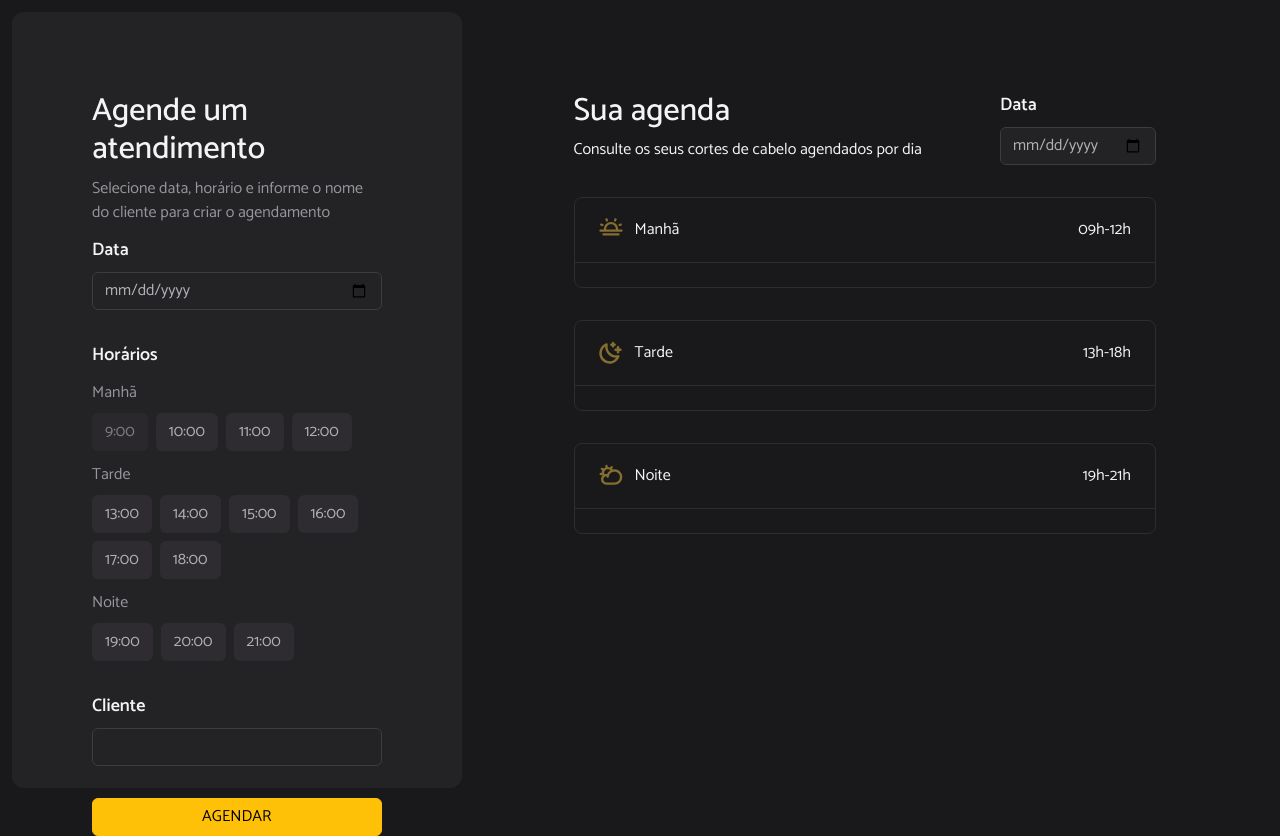
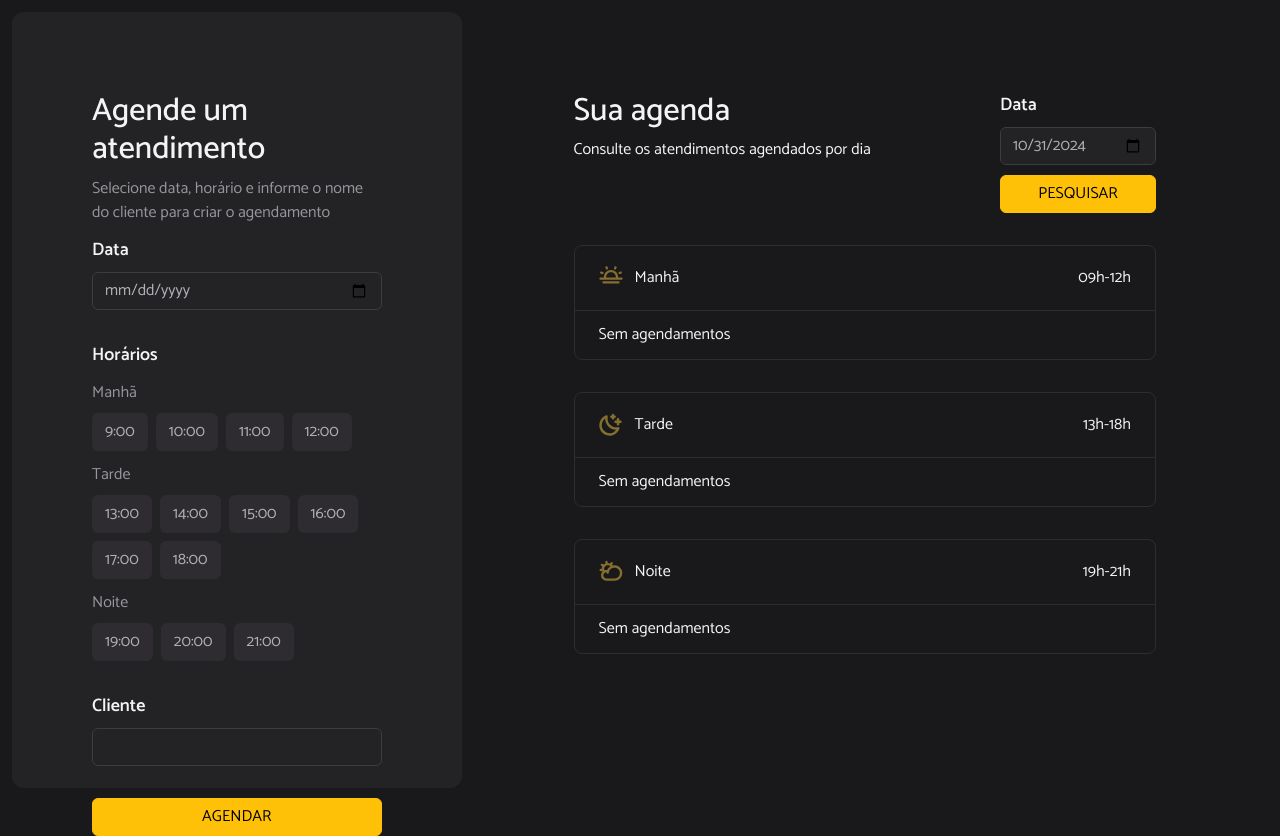
Before and after one commit to mariopardojr/crud-agendamento, a PHP site: page / in a window 1280 px wide. Run offline with PHP 8.4, Linux system fonts and the light colour scheme.

Commit message:
feat: filter schedule by date

```diff
--- a/index.php
+++ b/index.php
@@ -1,10 +1,19 @@
 <?php
 session_start();
+date_default_timezone_set('America/Sao_Paulo');
+
+if (!isset($_SESSION['customers'])) {
+  $_SESSION['customers'] = [];
+}
+
+if (!isset($_SESSION['searchDate'])) {
+  $_SESSION['searchDate'] = date("Y-m-d");
+}
+
 $morning;
 $afternoon;
 $night;
 $customerToEdit;
-$disabledButtons = [];
 
 class Customer
 {
@@ -27,7 +36,34 @@ class Customer
     }
 }
 
-function addScheduleToList($customer): void {
+function filterScheduleByDate(): void {
+  if (count($_SESSION['customers']) > 0) {
+    $customers = array_filter($_SESSION['customers'], function($customer) {
+      return $customer->date == $_SESSION['searchDate'];
+    });
+
+    foreach ($customers as $customer) {
+      categorizeScheduleByTime($customer);
+    }
+  }
+}
+
+function setDisablebButtons(): void {
+  if (!isset($_SESSION['disabledButtons'])) {
+    $_SESSION['disabledButtons'] = [];
+  }
+
+  foreach ($_SESSION['customers'] as $customer) {
+    $_SESSION['disablebButtons'][] = $customer->time;
+  }
+
+}
+
+function handleDisableButton($value): bool {
+  return $_SESSION['disabledButtons'] && in_array($value, $_SESSION['disabledButtons']);
+}
+
+function categorizeScheduleByTime($customer): void {
     if ($customer->time >= 9 && $customer->time <= 12) {
       $GLOBALS['morning'][] = $customer;
     }
@@ -41,33 +77,38 @@ function addScheduleToList($customer): void {
     }
 }
 
-function setScheduleByTime(): void {
-  foreach ($_SESSION['formData'] as $schedule) {
-    addScheduleToList($schedule);
+function retrieveSchedule(): void {
+  foreach ($_SESSION['customers'] as $schedule) {
+    categorizeScheduleByTime($schedule);
   }
 }
 
 if (isset($_POST['submit'])) {
-    if (!isset($_SESSION['formData'])) {
-      $_SESSION['formData'] = [];
-    }
-
-    setScheduleByTime();
-
     $customer = new Customer($_POST['customer'], $_POST['time'], $_POST['date']);
-    $_SESSION['formData'][] = $customer;
-
-    addScheduleToList($customer);
+    $_SESSION['customers'][] = $customer;
+    $_SESSION['disabledButtons'][] = $_POST['time'];
     $GLOBALS['disabledButtons'][] = $_POST['time'];
 }
 
 if (isset($_POST['delete'])) {
-    $_SESSION['formData'] = array_filter($_SESSION['formData'], function ($customer) {
+    $_SESSION['customers'] = array_filter($_SESSION['customers'], function ($customer) {
       return $customer->id != $_POST['delete'];
     });
 
-    setScheduleByTime();
+    $_SESSION['disabledButtons'] = [];
+    setDisablebButtons();
 }
+
+if (isset($_POST['edit'])) {
+    $customerToEdit = $_POST['edit'];
+}
+
+if (isset($_POST['search'])) {
+  $_SESSION['searchDate'] = $_POST['searchDate'];
+}
+
+filterScheduleByDate();
+setDisablebButtons();
 ?>
 
 <!DOCTYPE html>
@@ -91,7 +132,7 @@ if (isset($_POST['delete'])) {
       </p>
     </div>
 
-    <form method="post" action="">
+    <form method="post" class="customer-form">
       <div>
         <label class="form-label" for="date">Data</label>
         <input id="date" class="form-control" type="date" name="date"/>
@@ -102,16 +143,16 @@ if (isset($_POST['delete'])) {
         <div class="daytime">
           <p>Manhã</p>
           <div class="time-list">
-            <input id="time-btn-9" type="radio" class="btn-check" name="time" value="9" disabled>
+            <input id="time-btn-9" type="radio" class="btn-check" name="time" value="9" <?php if (handleDisableButton(9)) {echo 'disabled';} ?> >
             <label class="btn" for="time-btn-9">9:00</label>
 
-            <input id="time-btn-10" type="radio" class="btn-check" name="time" value="10">
+            <input id="time-btn-10" type="radio" class="btn-check" name="time" value="10" <?php if (handleDisableButton(10)) {echo 'disabled';} ?> >
             <label class="btn" for="time-btn-10">10:00</label>
 
-            <input id="time-btn-11" type="radio" class="btn-check" name="time" value="11">
+            <input id="time-btn-11" type="radio" class="btn-check" name="time" value="11" <?php if (handleDisableButton(11)) {echo 'disabled';} ?> >
             <label class="btn" for="time-btn-11">11:00</label>
 
-            <input id="time-btn-12" type="radio" class="btn-check" name="time" value="12">
+            <input id="time-btn-12" type="radio" class="btn-check" name="time" value="12" <?php if (handleDisableButton(12)) {echo 'disabled';} ?> >
             <label class="btn" for="time-btn-12">12:00</label>
           </div>
         </div>
@@ -119,22 +160,22 @@ if (isset($_POST['delete'])) {
         <div class="daytime">
           <p>Tarde</p>
           <div class="time-list">
-            <input id="time-btn-13" type="radio" class="btn-check" name="time" value="13">
+            <input id="time-btn-13" type="radio" class="btn-check" name="time" value="13" <?php if (handleDisableButton(13)) {echo 'disabled';} ?> >
             <label class="btn" for="time-btn-13">13:00</label>
 
-            <input id="time-btn-14" type="radio" class="btn-check" name="time" value="14">
+            <input id="time-btn-14" type="radio" class="btn-check" name="time" value="14" <?php if (handleDisableButton(14)) {echo 'disabled';} ?> >
             <label class="btn" for="time-btn-14">14:00</label>
 
-            <input id="time-btn-15" type="radio" class="btn-check" name="time" value="15">
+            <input id="time-btn-15" type="radio" class="btn-check" name="time" value="15" <?php if (handleDisableButton(15)) {echo 'disabled';} ?> >
             <label class="btn" for="time-btn-15">15:00</label>
 
-            <input id="time-btn-16" type="radio" class="btn-check" name="time" value="16">
+            <input id="time-btn-16" type="radio" class="btn-check" name="time" value="16" <?php if (handleDisableButton(16)) {echo 'disabled';} ?> >
             <label class="btn" for="time-btn-16">16:00</label>
 
-            <input id="time-btn-17" type="radio" class="btn-check" name="time" value="17">
+            <input id="time-btn-17" type="radio" class="btn-check" name="time" value="17" <?php if (handleDisableButton(17)) {echo 'disabled';} ?> >
             <label class="btn" for="time-btn-17">17:00</label>
 
-            <input id="time-btn-18" type="radio" class="btn-check" name="time" value="18">
+            <input id="time-btn-18" type="radio" class="btn-check" name="time" value="18" <?php if (handleDisableButton(18)) {echo 'disabled';} ?> >
             <label class="btn" for="time-btn-18">18:00</label>
           </div>
         </div>
@@ -142,13 +183,13 @@ if (isset($_POST['delete'])) {
         <div class="daytime">
           <p>Noite</p>
           <div class="time-list">
-            <input id="time-btn-19" type="radio" class="btn-check" name="time" value="19">
+            <input id="time-btn-19" type="radio" class="btn-check" name="time" value="19" <?php if (handleDisableButton(19)) {echo 'disabled';} ?> >
             <label class="btn" for="time-btn-19">19:00</label>
 
-            <input id="time-btn-20" type="radio" class="btn-check" name="time" value="20">
+            <input id="time-btn-20" type="radio" class="btn-check" name="time" value="20" <?php if (handleDisableButton(20)) {echo 'disabled';} ?> >
             <label class="btn" for="time-btn-20">20:00</label>
 
-            <input id="time-btn-21" type="radio" class="btn-check" name="time" value="21">
+            <input id="time-btn-21" type="radio" class="btn-check" name="time" value="21" <?php if (handleDisableButton(21)) {echo 'disabled';} ?> >
             <label class="btn" for="time-btn-21">21:00</label>
           </div>
         </div>
@@ -160,23 +201,28 @@ if (isset($_POST['delete'])) {
           <input id="customer" class="form-control" type="text" name="customer"/>
         </div>
       </div>
-      <button id="submitButton" class="btn btn-warning w-100" name="submit" onclick="onFormSubmit()">
+      <button id="submitButton" class="btn btn-warning w-100" name="submit">
         AGENDAR
       </button>
     </form>
   </section>
 
-  <section class=" section-agenda
-      ">
+  <section class="section-agenda">
     <div class="heading-agenda">
       <div>
         <h2>Sua agenda</h2>
-        <p>Consulte os seus cortes de cabelo agendados por dia</p>
+        <p>Consulte os atendimentos agendados por dia</p>
       </div>
-      <div>
-        <label class="form-label" for="agenda-date">Data</label>
-        <input id="agenda-date" class="form-control" type="date" name="agendaDate"/>
-      </div>
+      <form method="post" class="search-date-form">
+        <div>
+          <label class="form-label" for="search-date">Data</label>
+          <input id="search-date" class="form-control" type="date" name="searchDate" value="<?=$_SESSION['searchDate']?>"/>
+        </div>
+        <button type="submit" id="searchButton" class="btn btn-warning w-100" name="search">
+          PESQUISAR
+        </button>
+      </form>
+
     </div>
     <div class="schedule">
       <div class="schedule-card">
@@ -207,6 +253,9 @@ if (isset($_POST['delete'])) {
                 </form>
               </li>
             <?php endforeach; ?>
+          <?php endif; ?>
+          <?php if (!isset($morning)): ?>
+            <p>Sem agendamentos</p>
           <?php endif; ?>
         </ul>
       </div>
@@ -242,6 +291,9 @@ if (isset($_POST['delete'])) {
              </li>
           <?php endforeach; ?>
          <?php endif;?>
+         <?php if (!isset($afternoon)): ?>
+            <p>Sem agendamentos</p>
+          <?php endif; ?>
         </ul>
       </div>
     </div>
@@ -277,6 +329,9 @@ if (isset($_POST['delete'])) {
               </li>
             <?php endforeach; ?>
           <?php endif;?>
+          <?php if (!isset($night)): ?>
+            <p>Sem agendamentos</p>
+          <?php endif; ?>
         </ul>
       </div>
     </div>
--- a/style.css
+++ b/style.css
@@ -48,7 +48,7 @@ p {
   width: 100%;
 }
 
-form {
+.customer-form {
   display: flex;
   flex-direction: column;
   gap: 32px;
@@ -154,8 +154,15 @@ form {
   width: 24px;
 }
 
-.hidden {
-  display: none;
+.no-schedule-message {
+  color: red;
+  text-align: center;
+}
+
+.search-date-form {
+  display: flex;
+  flex-direction: column;
+  gap: 10px;
 }
 
 @media only screen and (max-width: 1000px) {
```
Also changed, not shown: script.js (deleted).
